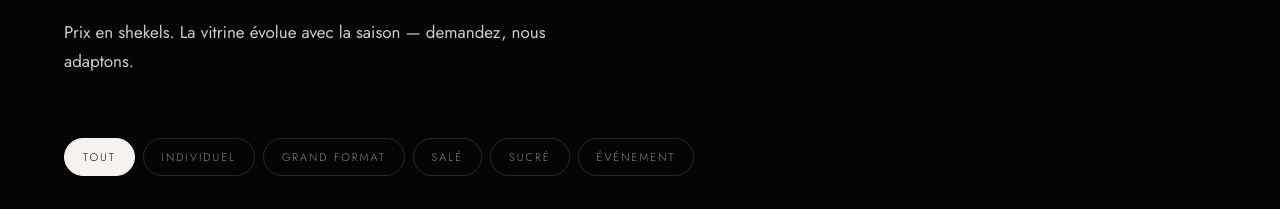
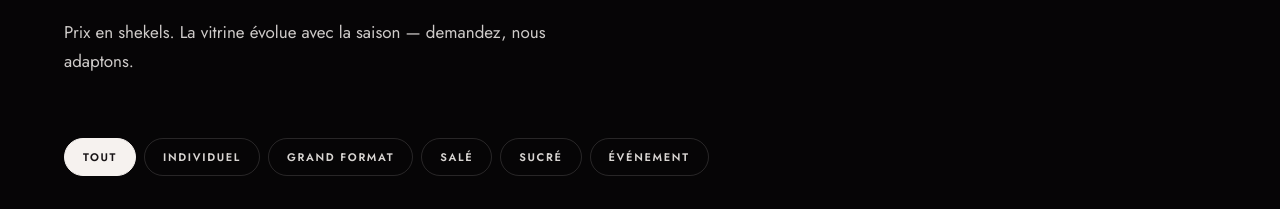
Before and after one commit to naoboco/Davidel, a React (Vite) app: page / in a window 1280 px wide. Shown: the part 2920-3129 px from the top of the page. Built offline with nearby package versions, Linux system fonts and the light colour scheme; grey boxes are pictures that could not be loaded; a web font is replaced by a local one.

Commit message:
Make DAVIDEL menu filters bolder

```diff
--- a/src/styles/desktop-fixes.css
+++ b/src/styles/desktop-fixes.css
@@ -35,6 +35,21 @@
   background: var(--rose);
   border-color: var(--rose);
   transform: scale(1.04);
+}
+
+/* Les filtres étaient trop fins, surtout sur un écran de bureau. */
+.menu-filter {
+  font-weight: 600 !important;
+  color: rgba(246,242,239,.88) !important;
+  letter-spacing: .15em !important;
+}
+.menu-filter.is-on {
+  color: #171315 !important;
+  font-weight: 600 !important;
+}
+html.is-rtl .menu-filter {
+  font-weight: 600 !important;
+  letter-spacing: .04em !important;
 }
 
 @media (min-width: 1081px) {
```
